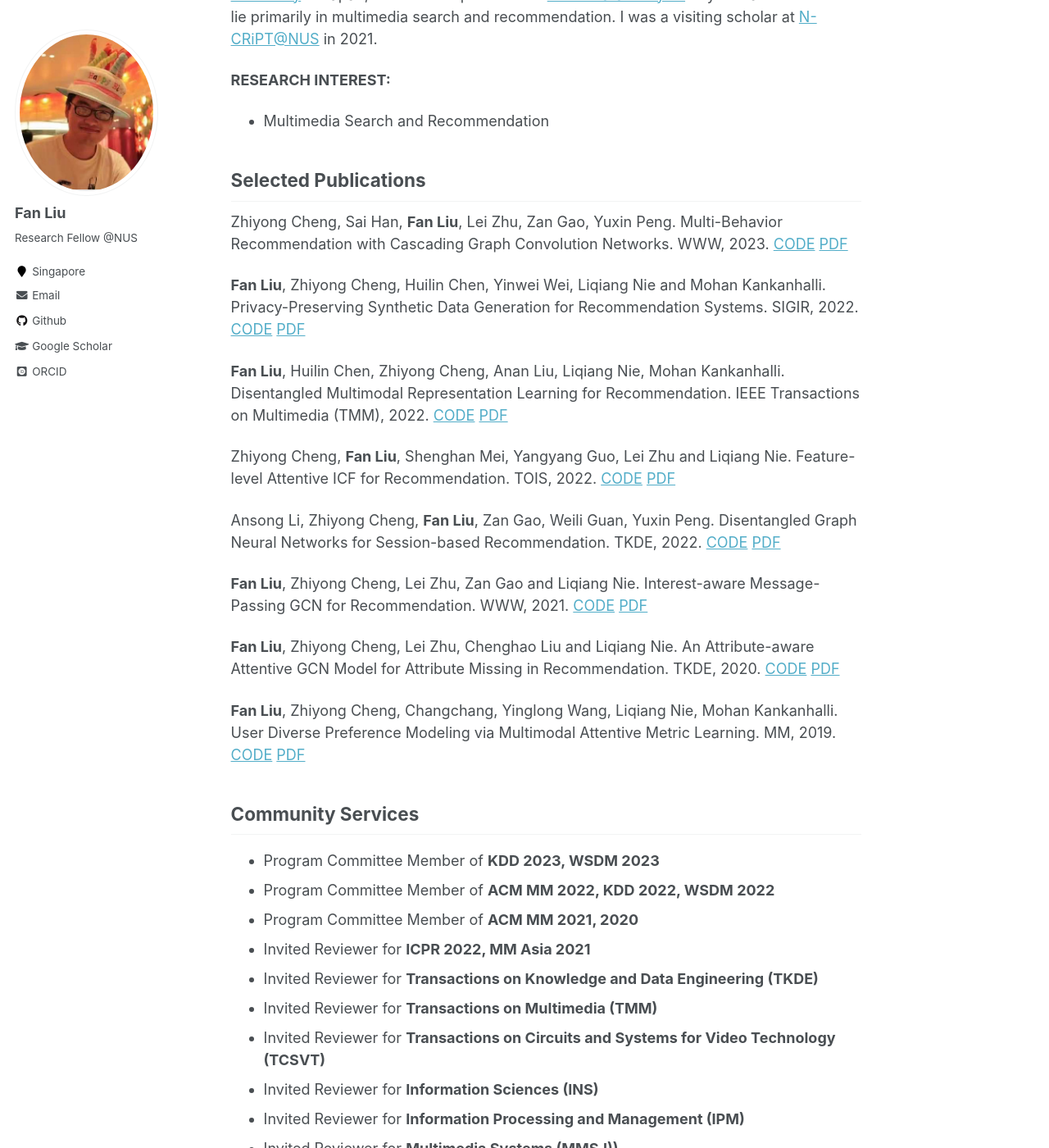
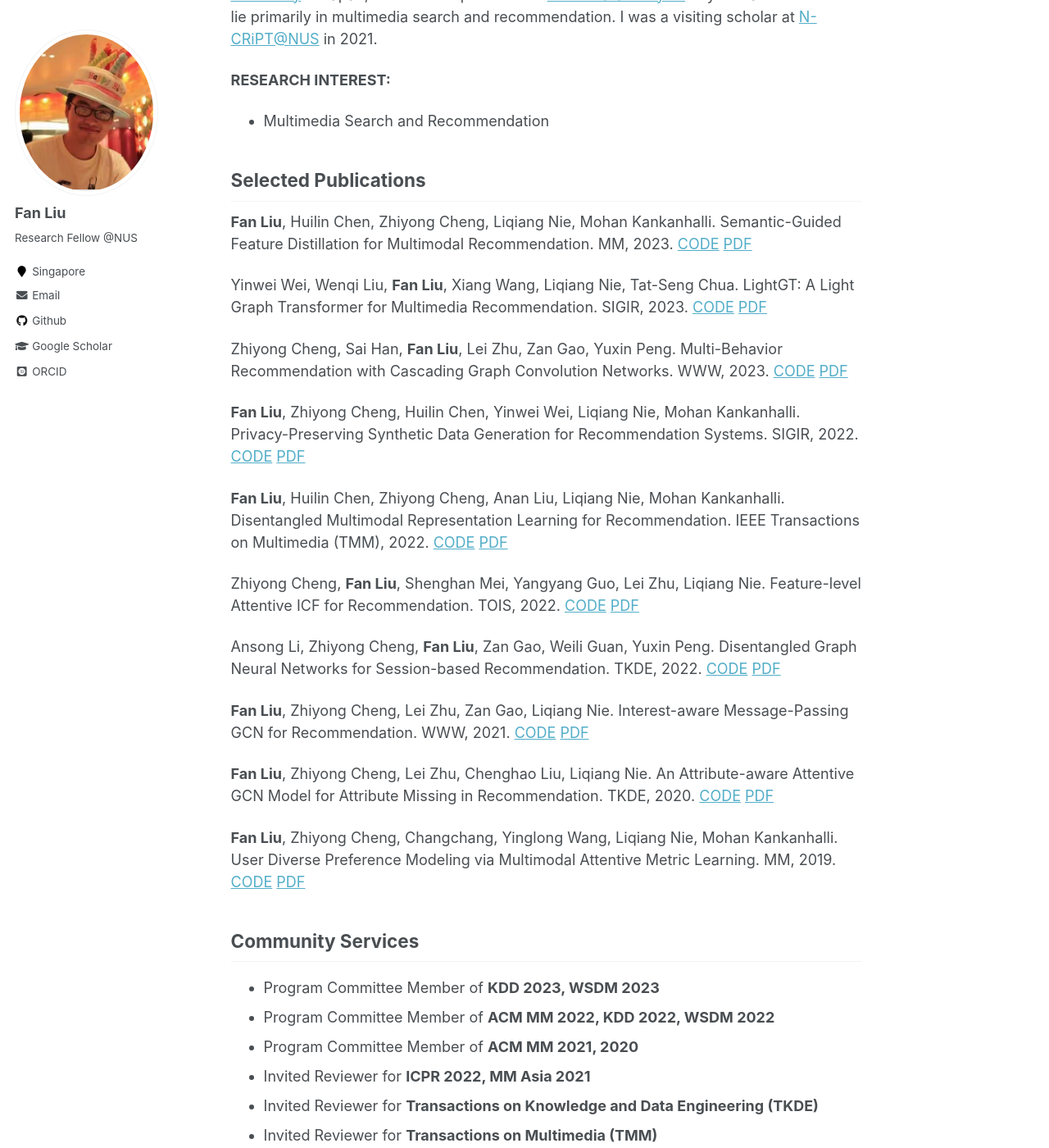
Before and after one commit to liufancs/liufancs.github.io, a Jekyll site: the page built from _pages/about.md, in a window 1280 px wide and 1400 px high, scrolled down 411 px. Shown: the whole window at 82% size. Built offline with Jekyll 4.4.1, drawn with Linux system fonts in a browser that asks for light colours; some web fonts are replaced.

Commit message:
Update about.md

```diff
--- a/_pages/about.md
+++ b/_pages/about.md
@@ -17,19 +17,24 @@ I am currently a Research Fellow with [Prof. Mohan Kankanhalli](https://www.comp
 
 
 ## Selected Publications
+**Fan Liu**, Huilin Chen, Zhiyong Cheng, Liqiang Nie, Mohan Kankanhalli. Semantic-Guided Feature Distillation for Multimodal
+Recommendation. MM, 2023. [CODE](https://github.com/HuilinChenJN/SGFD) [PDF]()
+
+Yinwei Wei, Wenqi Liu, **Fan Liu**, Xiang Wang, Liqiang Nie, Tat-Seng Chua. LightGT: A Light Graph Transformer for Multimedia Recommendation. SIGIR, 2023. [CODE](https://github.com/Liuwq-bit/LightGT) [PDF](https://dl.acm.org/doi/abs/10.1145/3539618.3591716)
+
 Zhiyong Cheng, Sai Han, **Fan Liu**, Lei Zhu, Zan Gao, Yuxin Peng. Multi-Behavior Recommendation with Cascading Graph Convolution Networks. WWW, 2023. [CODE](https://github.com/SS-00-SS/MBCGCN) [PDF](https://arxiv.org/pdf/2303.15720.pdf)
 
-**Fan Liu**, Zhiyong Cheng, Huilin Chen, Yinwei Wei, Liqiang Nie and Mohan Kankanhalli. Privacy-Preserving Synthetic Data Generation for Recommendation Systems. SIGIR, 2022. [CODE](https://github.com/HuilinChenJN/UPC-SDG) [PDF](https://dl.acm.org/doi/abs/10.1145/3477495.3532044)
+**Fan Liu**, Zhiyong Cheng, Huilin Chen, Yinwei Wei, Liqiang Nie, Mohan Kankanhalli. Privacy-Preserving Synthetic Data Generation for Recommendation Systems. SIGIR, 2022. [CODE](https://github.com/HuilinChenJN/UPC-SDG) [PDF](https://dl.acm.org/doi/abs/10.1145/3477495.3532044)
 
 **Fan Liu**, Huilin Chen, Zhiyong Cheng, Anan Liu, Liqiang Nie, Mohan Kankanhalli. Disentangled Multimodal Representation Learning for Recommendation. IEEE Transactions on Multimedia (TMM), 2022. [CODE](https://github.com/liufancs/DMRL) [PDF](https://arxiv.org/abs/2203.05406)
 
-Zhiyong Cheng, **Fan Liu**, Shenghan Mei, Yangyang Guo, Lei Zhu and Liqiang Nie. Feature-level Attentive ICF for Recommendation. TOIS, 2022. [CODE](https://github.com/liufancs/FLA) [PDF](https://arxiv.org/abs/2102.10745)
+Zhiyong Cheng, **Fan Liu**, Shenghan Mei, Yangyang Guo, Lei Zhu, Liqiang Nie. Feature-level Attentive ICF for Recommendation. TOIS, 2022. [CODE](https://github.com/liufancs/FLA) [PDF](https://arxiv.org/abs/2102.10745)
 
 Ansong Li, Zhiyong Cheng, **Fan Liu**, Zan Gao, Weili Guan, Yuxin Peng. Disentangled Graph Neural Networks for Session-based Recommendation. TKDE, 2022. [CODE](https://github.com/AnsongLi/Disen-GNN) [PDF](https://arxiv.org/abs/2201.03482)
 
-**Fan Liu**, Zhiyong Cheng, Lei Zhu, Zan Gao and Liqiang Nie. Interest-aware Message-Passing GCN for Recommendation. WWW, 2021. [CODE](https://github.com/liufancs/IMP_GCN) [PDF](https://arxiv.org/pdf/2102.10044.pdf)
+**Fan Liu**, Zhiyong Cheng, Lei Zhu, Zan Gao, Liqiang Nie. Interest-aware Message-Passing GCN for Recommendation. WWW, 2021. [CODE](https://github.com/liufancs/IMP_GCN) [PDF](https://arxiv.org/pdf/2102.10044.pdf)
 
-**Fan Liu**, Zhiyong Cheng, Lei Zhu, Chenghao Liu and Liqiang Nie. An Attribute-aware Attentive GCN Model for Attribute Missing in Recommendation. TKDE, 2020. [CODE](https://github.com/liufancs/a2_gcn) [PDF](https://ieeexplore.ieee.org/document/9272360)
+**Fan Liu**, Zhiyong Cheng, Lei Zhu, Chenghao Liu, Liqiang Nie. An Attribute-aware Attentive GCN Model for Attribute Missing in Recommendation. TKDE, 2020. [CODE](https://github.com/liufancs/a2_gcn) [PDF](https://ieeexplore.ieee.org/document/9272360)
 
 **Fan Liu**, Zhiyong Cheng, Changchang, Yinglong Wang, Liqiang Nie, Mohan Kankanhalli. User Diverse Preference Modeling via Multimodal Attentive Metric Learning. MM, 2019. [CODE](https://github.com/liufancs/MAML) [PDF](https://arxiv.org/abs/1908.07738)
 
```
